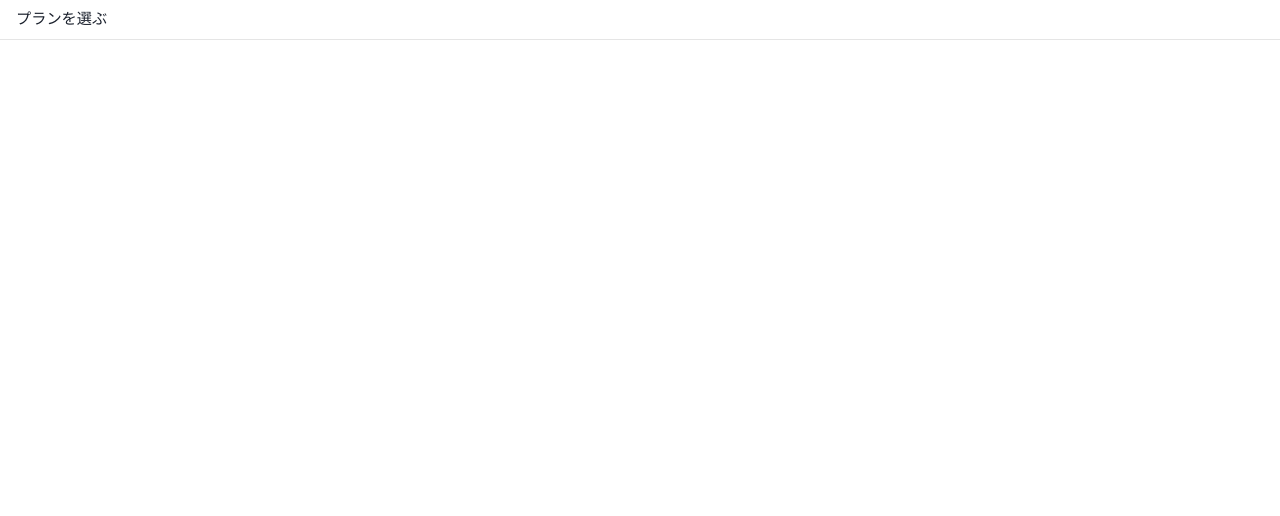
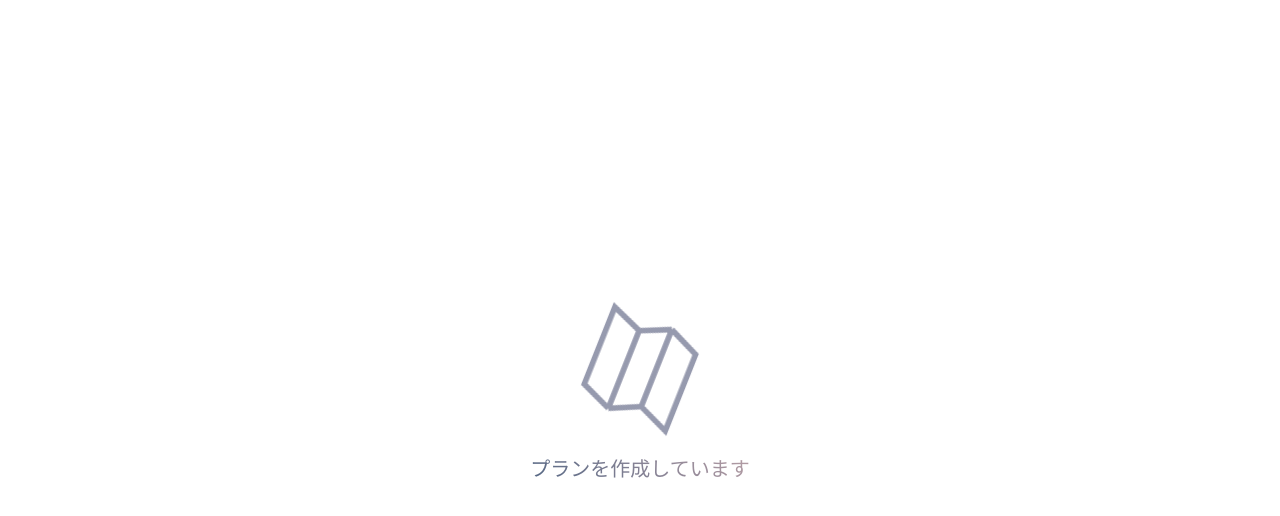
Before and after one commit to poroto-app/poroto, a Next.js app: page /plans/select in a window 1280 px wide. Shown: the top 516 px of the page. Built offline with nearby package versions, Linux system fonts and the light colour scheme.

Commit message:
feat(view): プランが作成中や作成されなかったときにメッセージを出すように修正

```diff
--- a/src/pages/plans/select.tsx
+++ b/src/pages/plans/select.tsx
@@ -1,15 +1,23 @@
 import {NavBar} from "src/view/common/NavBar";
 import {PlanTag} from "src/domain/plan/Plan";
-import {Box, Grid, GridItem, HStack, Skeleton, Text, VStack} from "@chakra-ui/react";
+import {Box, Center, Grid, GridItem, HStack, Skeleton, Text, VStack} from "@chakra-ui/react";
 import styled from "styled-components";
 import React from "react";
 import {reduxPlanSelector} from "src/redux/plan";
 import Link from "next/link";
+import {LoadingModal} from "src/view/common/LoadingModal";
 
 
 const SelectPlanPage = () => {
 
     const {plans} = reduxPlanSelector();
+
+    if (!plans) return <LoadingModal title="プランを作成しています"/>
+
+    // TODO: プラン作成失敗 or 直接このページに来たときははじく
+    if (plans.length === 0) return <Center>
+        <Text>プランを作成することができませんでした。</Text>
+    </Center>
 
     return <div>
         <NavBar title="プランを選ぶ"/>
```
